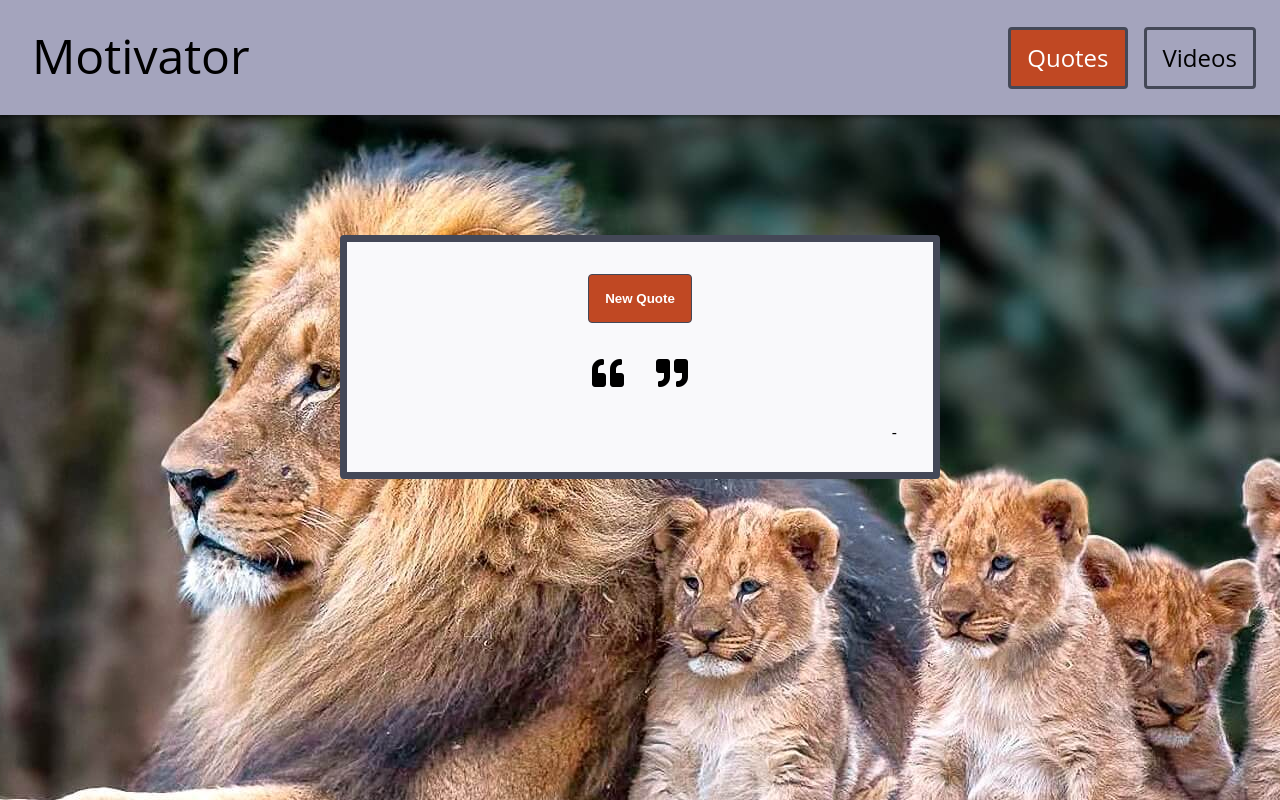
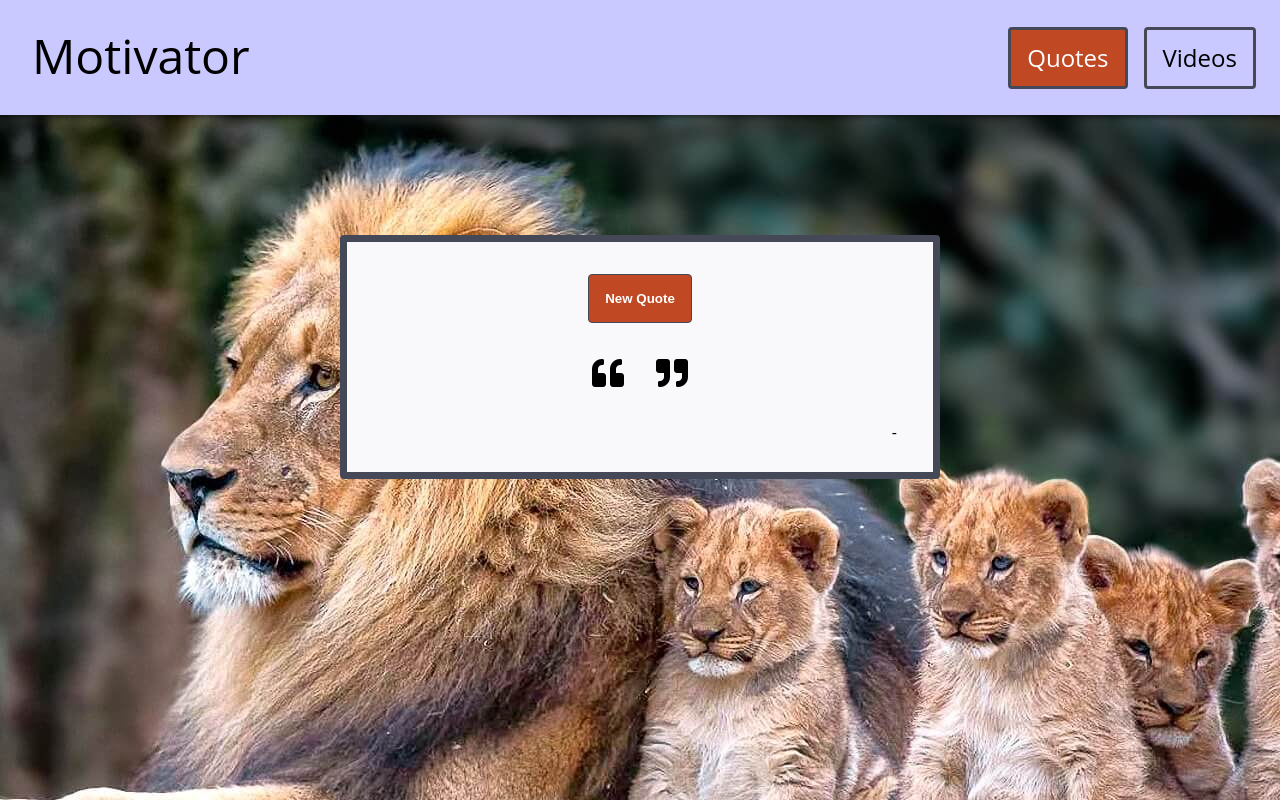
Before and after one commit to kianga722/motivator, a React (Create React App) app in the folder client/: page / in a window 1280 px wide. Built offline with nearby package versions, Linux system fonts and the light colour scheme; no server answers.

Commit message:
Changed nav color

```diff
--- a/client/src/index.css
+++ b/client/src/index.css
@@ -67,7 +67,7 @@ body {
   display: flex;
   justify-content: space-between;
   align-items: center;
-  background-color: rgb(164, 164, 189);
+  background-color: #c9c9ff;
   box-shadow: 0 2px 5px rgba(0,0,0,0.5);
 }
 
```
